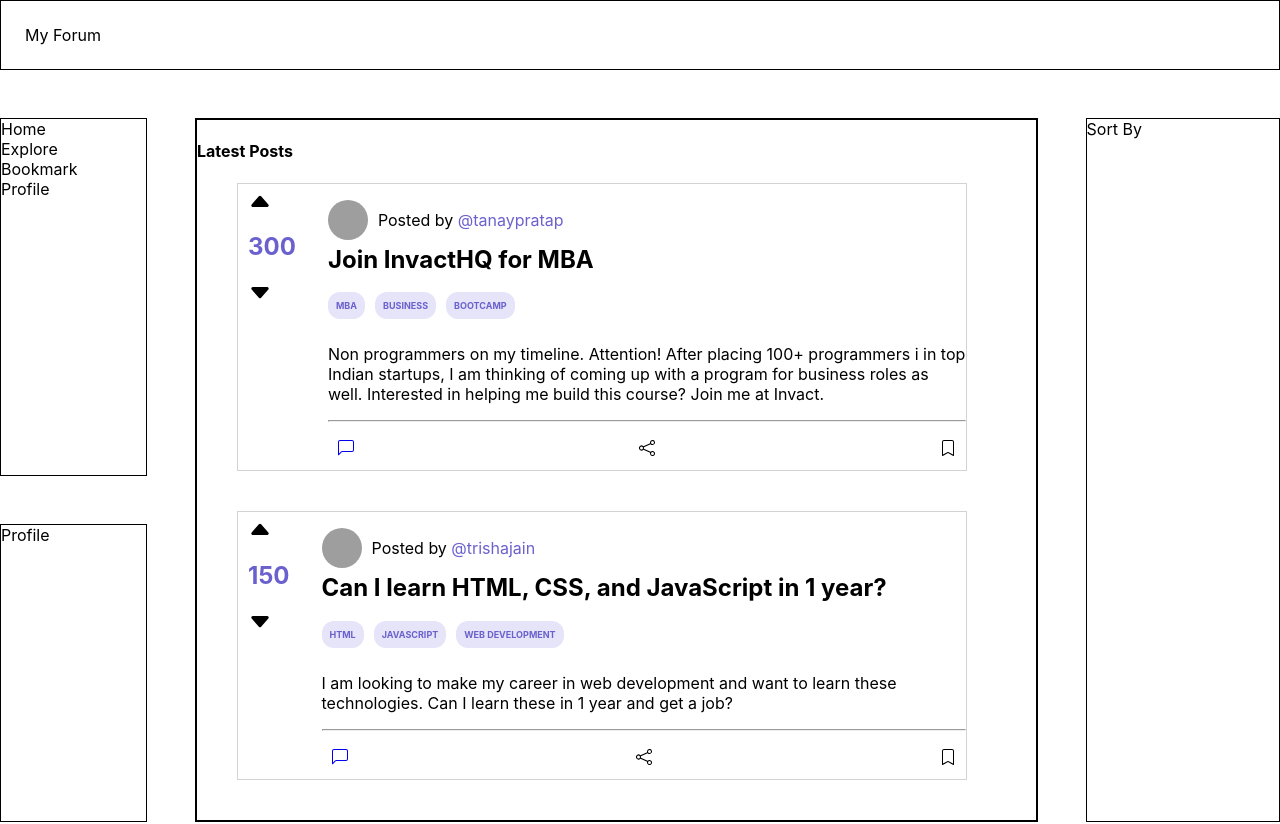
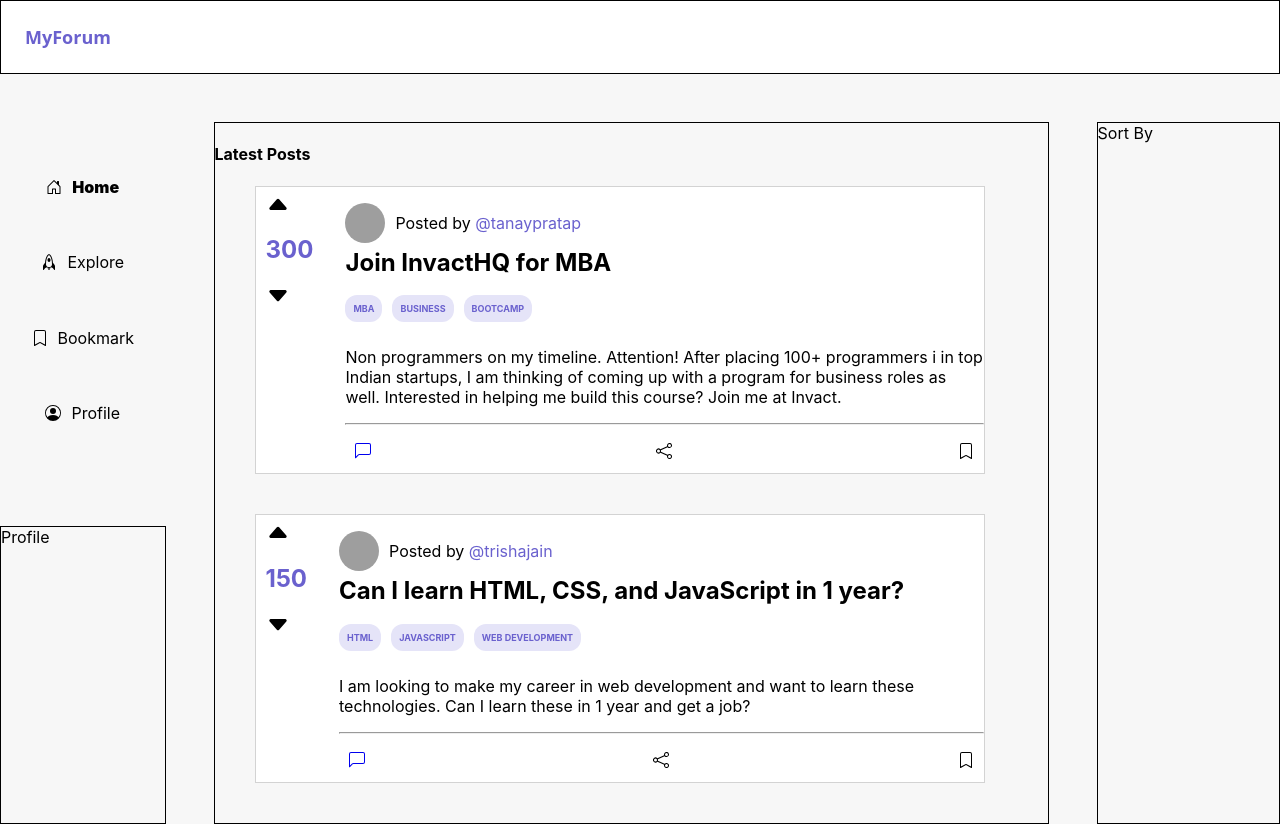
Before and after one commit to akshaykamath45/Machine-Coding-Round-4, a React (Create React App) app: page / in a window 1280 px wide. Built offline with nearby package versions, Linux system fonts and the light colour scheme; grey boxes are pictures that could not be loaded.

Commit message:
style : styling home page

```diff
--- a/src/App.css
+++ b/src/App.css
@@ -5,26 +5,43 @@
     "sidebar main  sortby sortby"
     "profile main  sortby sortby";
   grid-gap: 3rem;
+  background-color: rgb(247 247 247);
 }
 
 .header {
   grid-area: header;
   border: 1px solid black;
   padding: 24px;
+  background-color: white;
+  color:  rgb(106 97 206);
+  font-family: system-ui, -apple-system, BlinkMacSystemFont, 'Segoe UI', Roboto, Oxygen, Ubuntu, Cantarell, 'Open Sans', 'Helvetica Neue', sans-serif;
+  font-weight: 800;
+  font-size: large;
 }
 
 .sidebar {
   grid-area: sidebar;
-  border: 1px solid black;
+  /* border: 1px solid black; */
   display: flex;
   flex-direction: column;
+  justify-content: space-evenly;
+  align-items: center;
+  font-weight: 400;
+}
+.sidebar-tab{
+  display: flex;
+  gap:10px;
+  align-items: center;
+}
+.home{
+  font-weight: 900;
 }
 .main {
   grid-area: main;
   border: 1px solid black;
 }
 .card {
-  border: 1px solid black;
+  /* border: 1px solid black; */
 }
 .sort-by {
   grid-area: sortby;
--- a/src/App.js
+++ b/src/App.js
@@ -7,20 +7,74 @@ function App() {
   return (
     <div className="App">
       <div className="layout">
-        <div className="header">My Forum</div>
+        <div className="header">MyForum</div>
         <div className="sidebar">
-          <div>Home</div>
-          <div>Explore</div>
-          <div>Bookmark</div>
-          <div>Profile</div>
+          <div className='sidebar-tab home'>
+            <svg
+              xmlns="http://www.w3.org/2000/svg"
+              width="16"
+              height="16"
+              fill="currentColor"
+              class="bi bi-house-door"
+              viewBox="0 0 16 16"
+            >
+              <path d="M8.354 1.146a.5.5 0 0 0-.708 0l-6 6A.5.5 0 0 0 1.5 7.5v7a.5.5 0 0 0 .5.5h4.5a.5.5 0 0 0 .5-.5v-4h2v4a.5.5 0 0 0 .5.5H14a.5.5 0 0 0 .5-.5v-7a.5.5 0 0 0-.146-.354L13 5.793V2.5a.5.5 0 0 0-.5-.5h-1a.5.5 0 0 0-.5.5v1.293L8.354 1.146ZM2.5 14V7.707l5.5-5.5 5.5 5.5V14H10v-4a.5.5 0 0 0-.5-.5h-3a.5.5 0 0 0-.5.5v4H2.5Z" />
+            </svg>{"  "}
+            Home
+          </div>
+          <div className='sidebar-tab'>
+            <svg
+              xmlns="http://www.w3.org/2000/svg"
+              width="16"
+              height="16"
+              fill="currentColor"
+              class="bi bi-rocket"
+              viewBox="0 0 16 16"
+            >
+              <path d="M8 8c.828 0 1.5-.895 1.5-2S8.828 4 8 4s-1.5.895-1.5 2S7.172 8 8 8Z" />
+              <path d="M11.953 8.81c-.195-3.388-.968-5.507-1.777-6.819C9.707 1.233 9.23.751 8.857.454a3.495 3.495 0 0 0-.463-.315A2.19 2.19 0 0 0 8.25.064.546.546 0 0 0 8 0a.549.549 0 0 0-.266.073 2.312 2.312 0 0 0-.142.08 3.67 3.67 0 0 0-.459.33c-.37.308-.844.803-1.31 1.57-.805 1.322-1.577 3.433-1.774 6.756l-1.497 1.826-.004.005A2.5 2.5 0 0 0 2 12.202V15.5a.5.5 0 0 0 .9.3l1.125-1.5c.166-.222.42-.4.752-.57.214-.108.414-.192.625-.281l.198-.084c.7.428 1.55.635 2.4.635.85 0 1.7-.207 2.4-.635.067.03.132.056.196.083.213.09.413.174.627.282.332.17.586.348.752.57l1.125 1.5a.5.5 0 0 0 .9-.3v-3.298a2.5 2.5 0 0 0-.548-1.562l-1.499-1.83ZM12 10.445v.055c0 .866-.284 1.585-.75 2.14.146.064.292.13.425.199.39.197.8.46 1.1.86L13 14v-1.798a1.5 1.5 0 0 0-.327-.935L12 10.445ZM4.75 12.64C4.284 12.085 4 11.366 4 10.5v-.054l-.673.82a1.5 1.5 0 0 0-.327.936V14l.225-.3c.3-.4.71-.664 1.1-.861.133-.068.279-.135.425-.199ZM8.009 1.073c.063.04.14.094.226.163.284.226.683.621 1.09 1.28C10.137 3.836 11 6.237 11 10.5c0 .858-.374 1.48-.943 1.893C9.517 12.786 8.781 13 8 13c-.781 0-1.517-.214-2.057-.607C5.373 11.979 5 11.358 5 10.5c0-4.182.86-6.586 1.677-7.928.409-.67.81-1.082 1.096-1.32.09-.076.17-.135.236-.18Z" />
+              <path d="M9.479 14.361c-.48.093-.98.139-1.479.139-.5 0-.999-.046-1.479-.139L7.6 15.8a.5.5 0 0 0 .8 0l1.079-1.439Z" />
+            </svg>
+            Explore
+          </div>
+          <div className='sidebar-tab'>
+            <svg
+              xmlns="http://www.w3.org/2000/svg"
+              width="16"
+              height="16"
+              fill="currentColor"
+              class="bi bi-bookmark"
+              viewBox="0 0 16 16"
+            >
+              <path d="M2 2a2 2 0 0 1 2-2h8a2 2 0 0 1 2 2v13.5a.5.5 0 0 1-.777.416L8 13.101l-5.223 2.815A.5.5 0 0 1 2 15.5V2zm2-1a1 1 0 0 0-1 1v12.566l4.723-2.482a.5.5 0 0 1 .554 0L13 14.566V2a1 1 0 0 0-1-1H4z" />
+            </svg>
+            Bookmark
+          </div>
+          <div className='sidebar-tab'>
+            <svg
+              xmlns="http://www.w3.org/2000/svg"
+              width="16"
+              height="16"
+              fill="currentColor"
+              class="bi bi-person-circle"
+              viewBox="0 0 16 16"
+            >
+              <path d="M11 6a3 3 0 1 1-6 0 3 3 0 0 1 6 0z" />
+              <path
+                fill-rule="evenodd"
+                d="M0 8a8 8 0 1 1 16 0A8 8 0 0 1 0 8zm8-7a7 7 0 0 0-5.468 11.37C3.242 11.226 4.805 10 8 10s4.757 1.225 5.468 2.37A7 7 0 0 0 8 1z"
+              />
+            </svg>
+            Profile
+          </div>
         </div>
         <div className="main">
-          <div className="card">
+
             <Routes>
               <Route path="/" element={<Home />}></Route>
               <Route path="/post/:postID" element={<SinglePost />}></Route>
             </Routes>
-          </div>
+
         </div>
         <div className="sort-by">
           <div className="sort-card">Sort By</div>
--- a/src/pages/Home.css
+++ b/src/pages/Home.css
@@ -10,6 +10,7 @@
   grid-gap: 2rem;
   margin-bottom: 40px;
   margin-left: 40px;
+  background-color: white;
 }
 
 .counter {
```
